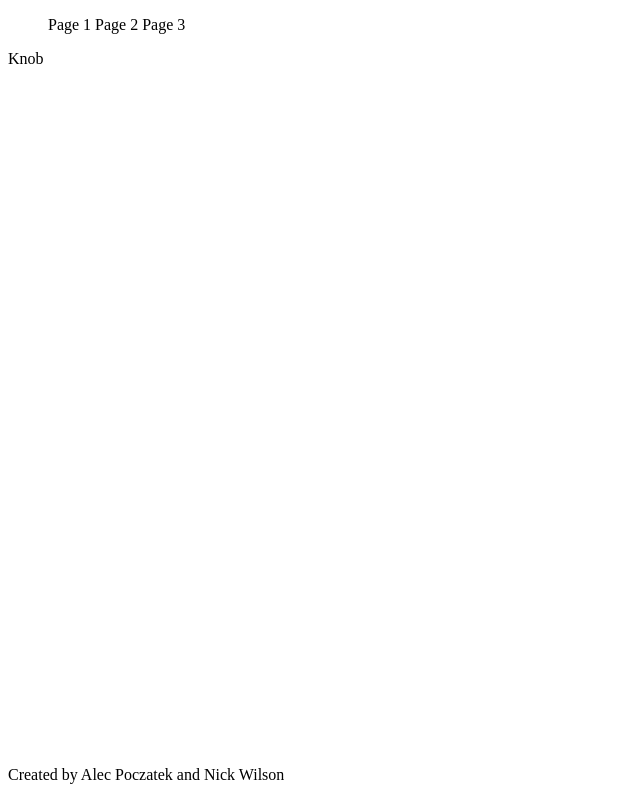
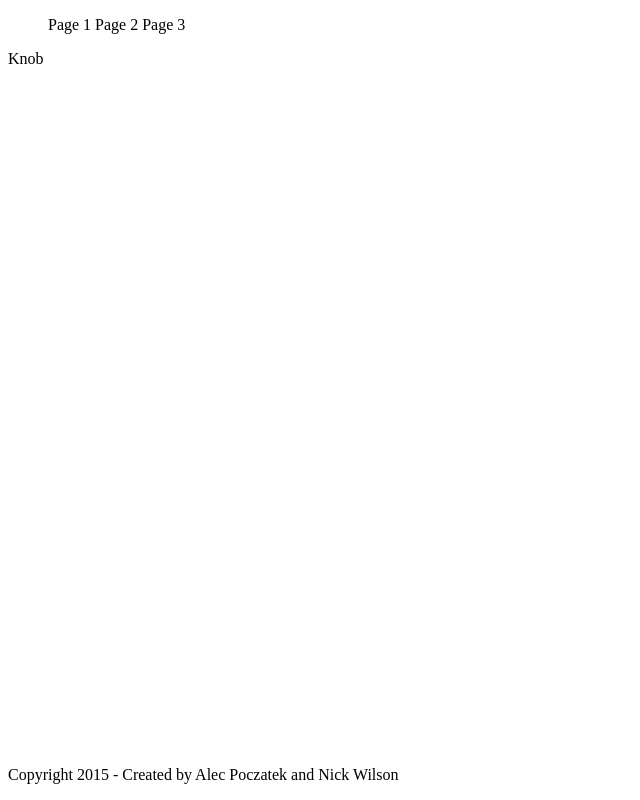
Before and after one commit to NAWilson9/AirsoftTeching, a plain HTML site: page ClientSide/Index.html in a window 1280 px wide. Shown: the whole page, without its empty margins (0-640 px from the left). Drawn offline with Linux system fonts and the light colour scheme.

Commit message:
updated copyright.

```diff
--- a/ClientSide/Index.html
+++ b/ClientSide/Index.html
@@ -28,6 +28,6 @@
     Knob
 </body>
 <footer>
-    <p>Created by Alec Poczatek and Nick Wilson</p>
+    <p>Copyright 2015 - Created by Alec Poczatek and Nick Wilson</p>
 </footer>
 </html>
```
